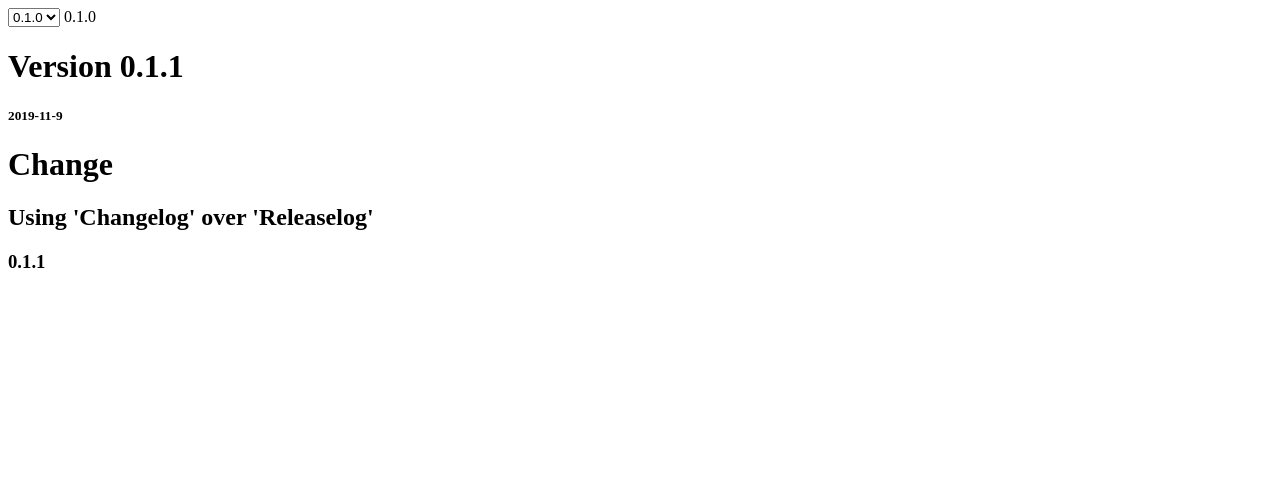
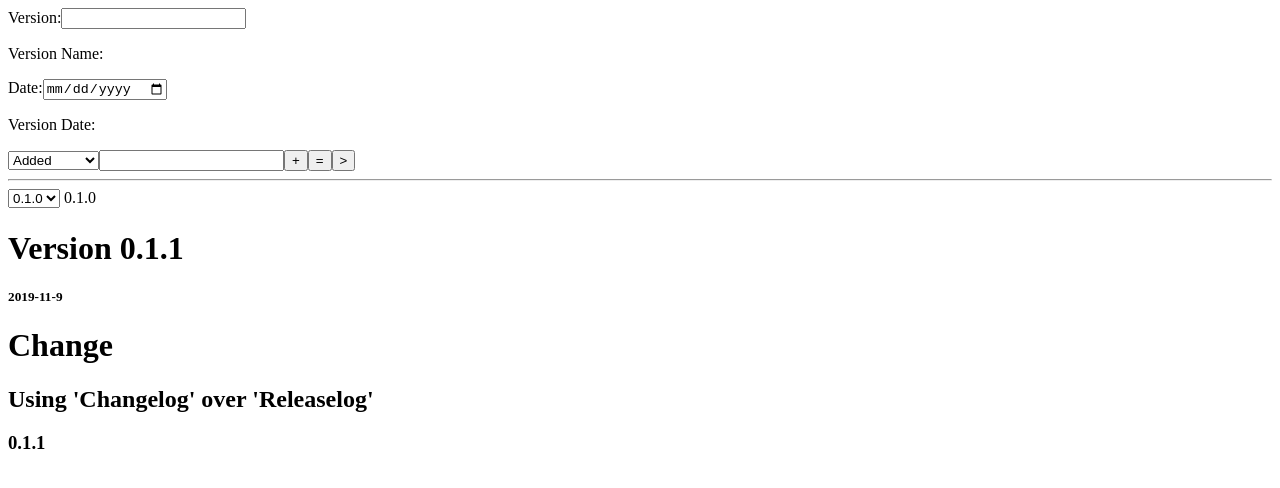
Before and after one commit to DamionWhite/damionwhite.com, an Angular app: page /changelog in a window 1280 px wide. Shown: the top 488 px of the page. Built offline with nearby package versions, Linux system fonts and the light colour scheme.

Commit message:
Added 'add-log' component

```diff
--- a/src/app/app.module.ts
+++ b/src/app/app.module.ts
@@ -5,11 +5,13 @@ import { AppRoutingModule } from './app-routing.module';
 import { AppComponent } from './app.component';
 import { ChangeLogComponent } from './changelog/changelog.component';
 import { FormsModule } from '@angular/forms';
+import { AddLogComponent } from './changelog/add-log/add-log.component';
 
 @NgModule({
   declarations: [
     AppComponent,
-    ChangeLogComponent
+    ChangeLogComponent,
+    AddLogComponent
   ],
   imports: [
     BrowserModule,
--- /dev/null
+++ b/src/app/changelog/add-log/add-log.component.html
@@ -0,0 +1,41 @@
+<!-- Version -->
+<label for="logVersion" >Version:</label>
+<input type="text" [(ngModel)]="versionName">
+<p>Version Name: {{versionName}}</p>
+
+<!-- Date -->
+<label for="logDate">Date:</label>
+<input type="date" id="logDate" [(ngModel)]="versionDate" #date>
+<p>Version Date: {{versionDate}}</p>
+
+
+<!-- Changes -->
+<div class="logFeature" *ngFor="let change of changes; let i = index" #change>
+    <select name="" id="" [value]="changes[i].type">
+        <option value="Added">Added</option>
+        <option value="Change">Change</option>
+        <option value="Bugfix">Bug-fix</option>
+        <option value="Deprecated">Deprecated</option>
+        <option value="Removed">Removed</option>
+        <option value="Security">Security</option>
+    </select>
+    <input type="text" [value]="changes[i].message">
+</div>
+
+<!-- New Change -->
+<div class="logFeature" #change>
+    <select name="" id="newChangeType">
+        <option value="Added">Added</option>
+        <option value="Change">Change</option>
+        <option value="Bugfix">Bug-fix</option>
+        <option value="Deprecated">Deprecated</option>
+        <option value="Removed">Removed</option>
+        <option value="Security">Security</option>
+    </select>
+    <input type="text">
+
+    <!-- Buttons for debug purposes -->
+    <button (click)="addNewChange()">+</button>
+    <button (click)="getChanges()">=</button>
+    <button (click)="saveChanges()">></button>
+</div>
--- /dev/null
+++ b/src/app/changelog/add-log/add-log.component.ts
@@ -0,0 +1,63 @@
+import { Component, ViewChildren, AfterViewInit, QueryList, ViewChild, ElementRef } from '@angular/core';
+import { ChangelogService, IChange, ChangeType } from 'src/app/services/changelog.service';
+import { Version } from 'src/app/version';
+
+@Component({
+  selector: 'app-add-log',
+  templateUrl: './add-log.component.html',
+  styleUrls: ['./add-log.component.scss']
+})
+export class AddLogComponent implements AfterViewInit {
+  public ChangeType = ChangeType;
+
+  public versionName;
+  public versionDate;
+
+  @ViewChild('date', {read: ElementRef, static: true}) dateHtml: ElementRef;
+  @ViewChildren('change') changesHtml: QueryList<any>;
+  public changes: IChange[] = [];
+
+  constructor(private changelogService: ChangelogService) { }
+
+  ngAfterViewInit() {
+
+  }
+
+  addNewChange() {
+    const type = ChangeType[this.changesHtml.last.nativeElement.children[0].value] as ChangeType;
+    const message = (this.changesHtml.last.nativeElement.children[1] as HTMLInputElement).value;
+
+    // Get & Set Version
+    const version = new Version();
+
+    const versionArr = this.versionName.split('.');
+
+    version.setMajor(versionArr[0]);
+    version.setMinor(versionArr[1]);
+    version.setPatch(versionArr[2]);
+
+    version.setVersion();
+
+
+    // Add to changes[]
+    this.changes.push({
+      type,
+      message,
+      version
+    });
+
+    // Clear newChange description
+    this.changesHtml.last.nativeElement.children[1].value = '';
+
+  }
+
+  getChanges() {
+    console.log(this.changes);
+  }
+
+  saveChanges() {
+    for (const change of this.changes) {
+      this.changelogService.addChange(change);
+    }
+  }
+}
--- a/src/app/changelog/changelog.component.html
+++ b/src/app/changelog/changelog.component.html
@@ -1,4 +1,8 @@
 <div class="changeLog">
+    <app-add-log></app-add-log>
+    <!-- remove line later -->
+    <hr>
+
     <div id="versionSelect">
       <select (change)="onVersionSelect($event)">
         <option
@@ -18,36 +22,4 @@
         <h2>{{change.getMessage()}}</h2>
         <h3>{{change.getVersionString()}}</h3>
     </div>
-
-    <!-- <div class="changeLogHead">
-        <h1 class="changeLogTitle">Version 0.0.1</h1>
-        <h5 class="changeLogDate">2019-11-9</h5>
-    </div>
-
-    <div class="changeLogBody">
-        <h2>Added:</h2>
-        <ul>
-            <li>Added Release Log</li>
-        </ul>
-
-        <h2>Changed:</h2>
-        <ul>
-            <li>Started using "Change Log" over "Release Log"</li>
-        </ul>
-
-        <h2>Deprecated:</h2>
-        <ul>
-            <li>"releaseLog" object will be removed, use "changeLog" instead</li>
-        </ul>
-
-        <h2>Removed:</h2>
-        <ul>
-            <li></li>
-        </ul>
-
-        <h2>Bugs Fixed:</h2>
-        <ul>
-            <li></li>
-        </ul>
-    </div> -->
 </div>
--- a/src/app/services/changelog.service.ts
+++ b/src/app/services/changelog.service.ts
@@ -1,7 +1,7 @@
 import { Injectable } from '@angular/core';
 import { Version } from '../version';
 
-interface IChange {
+export interface IChange {
   type: ChangeType;
   message: string;
   version: Version;
@@ -12,7 +12,7 @@ export enum ChangeType {
   Change = 'Change',
   Deprecated = 'Deprecated',
   Removed = 'Removed',
-  Fixed = 'Fixed',
+  Bugfix = 'Bugfix',
   Security = 'Security'
 }
 
```
Also changed, not shown: src/app/changelog/add-log/add-log.component.scss (added), 1 other file (tests, documents, lock files or other folders).
